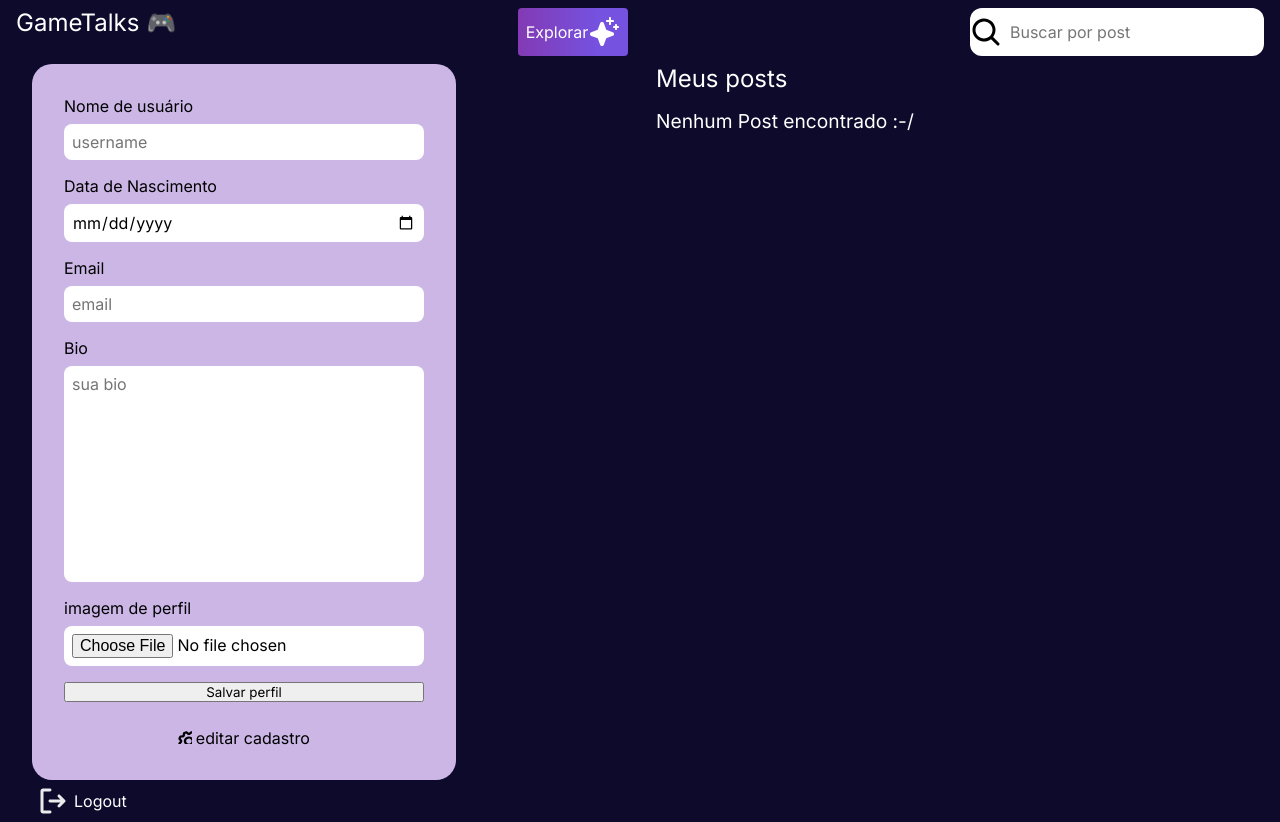
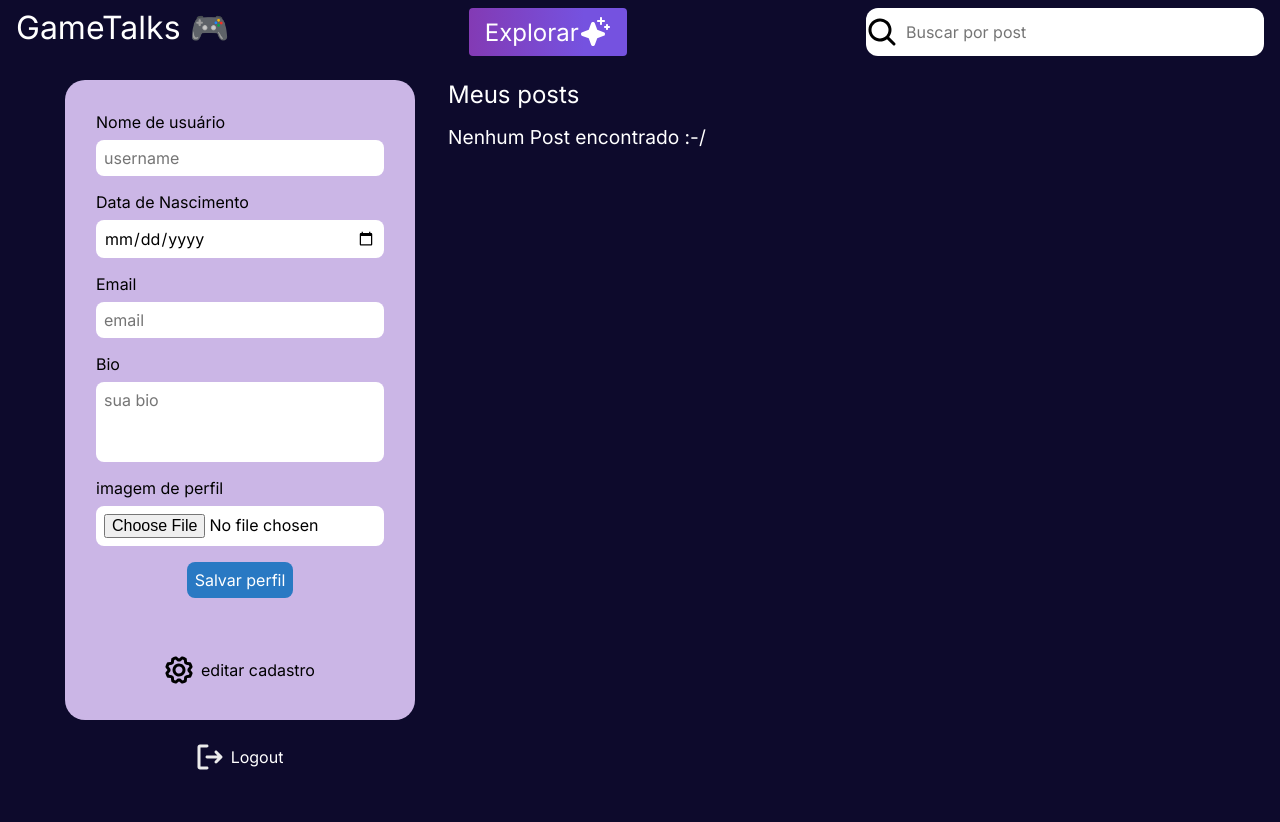
Before and after one commit to limarich/GameTalks, a Django app: template profiles/templates/pages/profile.html in a window 1280 px wide. After the commit the page ends 770 px from the top, so only its background shows below. Run offline with Django 4.2, Linux system fonts and the light colour scheme; the template is opened without the code that fills it, so the values that code supplies are empty.

Commit message:
fix: profile page style

```diff
--- a/profiles/templates/profiles/forms-container.html
+++ b/profiles/templates/profiles/forms-container.html
@@ -44,6 +44,8 @@
       <label for="avatar_img">imagem de perfil</label>
       <input name="avatar_img" type="file" />
     </div>
-    <button type="submit" id="submit-profile">Salvar perfil</button>
+    <button type="submit" id="submit-profile" class="save-btn">
+      Salvar perfil
+    </button>
   </form>
 </div>
--- a/profiles/views.py
+++ b/profiles/views.py
@@ -25,6 +25,9 @@ def profile(request):
             post_tags = {'post_content': post, 'tags': tags_from_post}
             posts_with_tags.append(post_tags)
 
+
+        user_profile.birth_day = user_profile.birth_day.strftime("%d/%m/%Y")
+        user_profile.created_at = user_profile.created_at.strftime("%d/%m/%Y")
 
         return render(request, 'pages/profile.html',{'user_profile': user_profile, 'user_posts': posts_with_tags,'user_posts_count': user_posts.count(), 'user_comments_count': user_comments.count(), 'user_has_profile': user_has_profile});
 
--- a/static/profiles/css/header.css
+++ b/static/profiles/css/header.css
@@ -12,7 +12,7 @@
   padding: 0.5rem 1rem;
 }
 .navbar h1 {
-  font-size: 1.5rem;
+  font-size: 2rem;
   font-weight: 400;
   color: #fff;
 }
@@ -28,8 +28,8 @@
   display: flex;
   align-items: center;
   justify-content: center;
-  padding: 0.5rem;
-  font-size: 1rem;
+  padding: 0.5rem 1rem;
+  font-size: 1.5rem;
   color: #fff;
   border-radius: 4px;
   cursor: pointer;
@@ -39,14 +39,14 @@
   position: relative;
   display: flex;
   align-items: stretch;
-  padding: 0.25rem;
+  padding: 0.5rem;
   padding-left: 2.5rem;
   background-color: #fff;
   border-radius: 12px;
 }
 .searchbar input {
   all: unset;
-  width: 250px;
+  width: 350px;
 }
 .searchbar img {
   position: absolute;
--- a/static/profiles/css/profile.css
+++ b/static/profiles/css/profile.css
@@ -7,13 +7,15 @@ body {
 .container {
   display: flex;
   justify-content: space-evenly;
+  padding-top: 1rem;
 }
 .profile-content {
   display: flex;
   flex-direction: column;
-  align-items: flex-start;
+  align-items: center;
   margin-left: 2rem;
-  width: 100%;
+  width: 50%;
+  gap: 1rem;
 }
 
 .profile-content--statistics {
@@ -23,6 +25,8 @@ body {
   gap: 0.6rem;
   background: #cbb6e6;
   border-radius: 20px;
+  width: 350px;
+  height: 80vh;
   padding: 1rem;
 }
 .statistics-container {
@@ -127,12 +133,13 @@ body {
   all: unset;
   display: flex;
   align-items: center;
-  gap: 0.25rem;
+  gap: 0.5rem;
   margin-bottom: 1rem;
   cursor: pointer;
+  margin-top: 2rem;
 }
 .user-edit img {
-  width: 0.85rem;
+  object-fit: cover;
 }
 
 .posts-list {
@@ -217,12 +228,12 @@ body {
 
 .forms-container {
   padding: 1rem;
-  min-height: 400px;
 }
 
 .forms-container form {
   display: flex;
   flex-direction: column;
+  align-items: center;
   gap: 1rem;
 }
 
@@ -230,6 +241,7 @@ body {
   display: flex;
   flex-direction: column;
   gap: 0.5rem;
+  width: 80%;
 }
 .input-control input,
 .input-control textarea {
@@ -238,8 +250,18 @@ body {
   padding: 0.5rem;
   background: #fff;
 }
-
+.input-control textarea {
+  height: 4rem;
+}
 .not-found {
   color: #fff;
   font-size: 1.2rem;
 }
+.save-btn {
+  all: unset;
+  color: #fff;
+  background: #2979c3;
+  border-radius: 8px;
+  padding: 0.5rem;
+  cursor: pointer;
+}
```
Also changed, not shown: other parts of static/profiles/css/profile.css (+15 -9 lines), profiles/templates/pages/profile.html (line endings or trailing spaces), static/profiles/images/Gear.svg.
